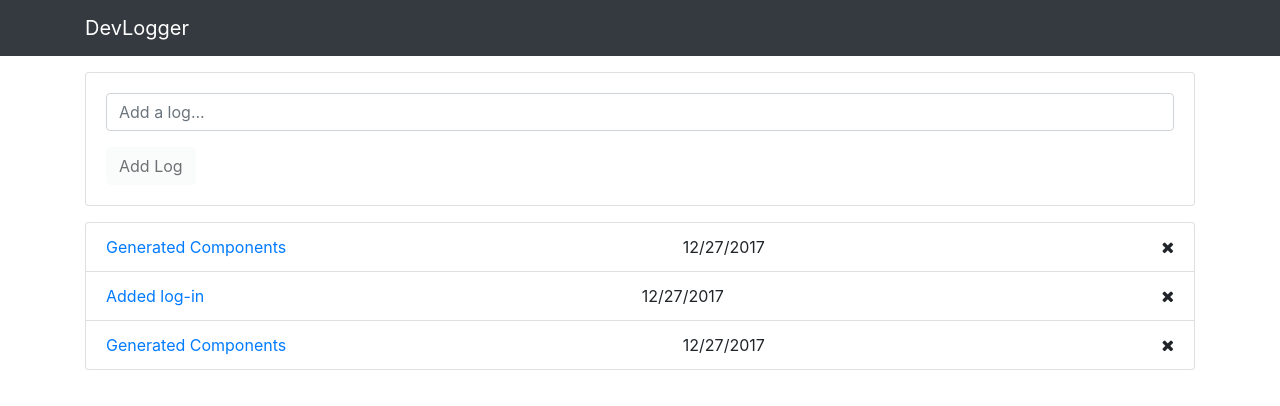
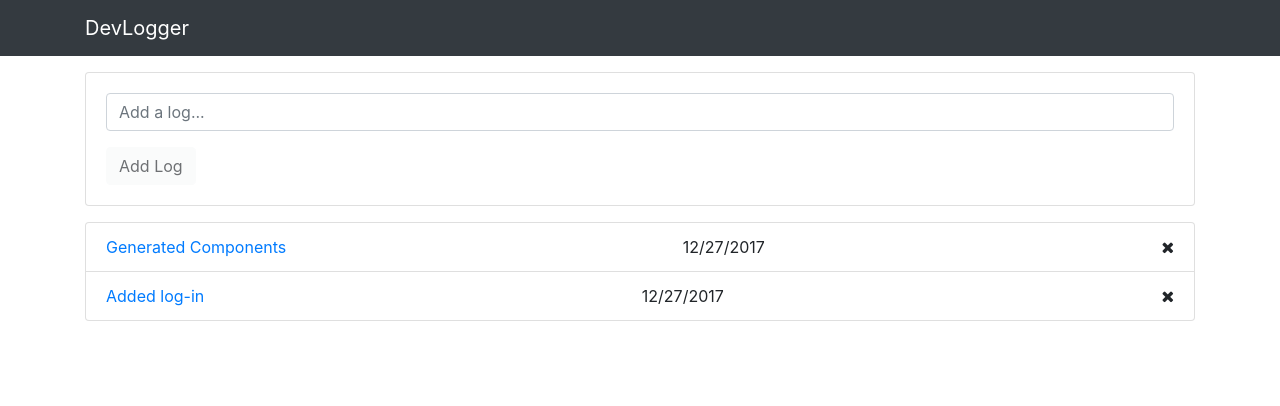
Before and after one commit to michaelromanov/angular_dev_logger_mini_project, an Angular app: page / in a window 1280 px wide. Shown: the top 406 px of the page. Built offline with nearby package versions, Linux system fonts and the light colour scheme.

Commit message:
extra component in log.component

```diff
--- a/src/app/components/logs/logs.component.html
+++ b/src/app/components/logs/logs.component.html
@@ -9,9 +9,5 @@
     <span class="log-date">12/27/2017</span>
     <i class="fa fa-remove"></i>
   </li>
-  <li class="list-group-item d-flex justify-content-between align-items-center">
-    <a href="#">Generated Components</a>
-    <span class="log-date">12/27/2017</span>
-    <i class="fa fa-remove"></i>
-  </li>
+
 </ul>
```
